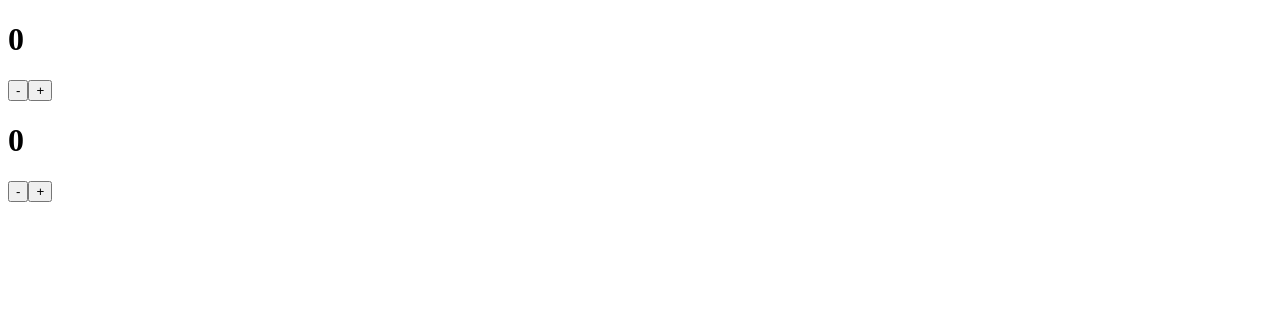
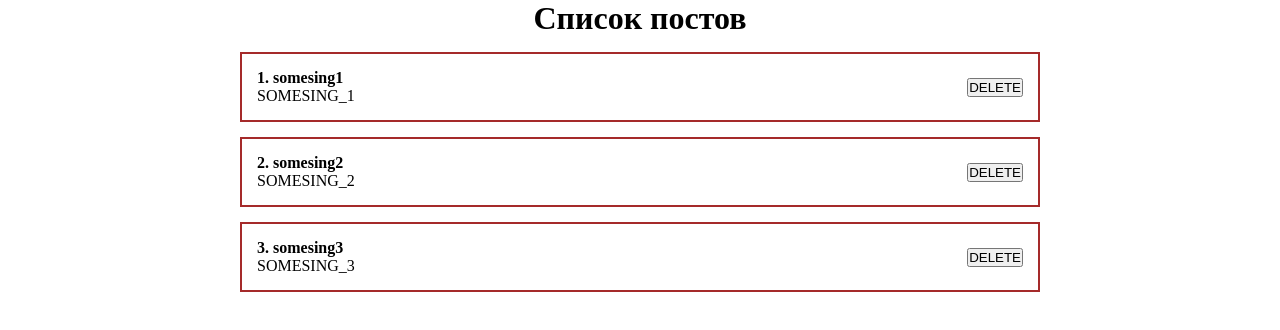
Before and after one commit to BinBazer/test-react, a React (Create React App) app: page / in a window 1280 px wide. Shown: the top 330 px of the page. Built offline with nearby package versions, Linux system fonts and the light colour scheme.

Commit message:
init component PostList

```diff
--- a/src/App.js
+++ b/src/App.js
@@ -1,16 +1,22 @@
 import React from 'react';
-import ClassCounter from './Components/ClassCounter';
-import Counter from './Components/Counter';
+import ClassCounter from './components/ClassCounter';
+import Counter from './components/Counter';
+import PostItem from './components/PostItem';
+import PostList from './components/PostList';
+import './styles/App.css';
 
 function App() {
 
-    const [value, setValue] = React.useState('Window for you')
+    const [posts, setPost] = React.useState([
+        { id: 1, title: 'somesing1', body: 'SOMESING_1' },
+        { id: 2, title: 'somesing2', body: 'SOMESING_2' },
+        { id: 3, title: 'somesing3', body: 'SOMESING_3' }
+    ])
 
 
   return (
       <div className="App">
-          <ClassCounter />
-          <Counter />
+          <PostList posts={posts} title={"Список постов"} />
       </div>
   );
 }
--- /dev/null
+++ b/src/Components/PostItem.jsx
@@ -0,0 +1,19 @@
+import React from 'react';
+
+const PostItem = (props) => {
+    return (
+        <div className="post">
+            <div className="post__content">
+                <strong>{props.post.id}. {props.post.title}</strong>
+                <div>
+                    {props.post.body}
+                </div>
+            </div>
+            <div className="post__btns">
+                <button>DELETE</button>
+            </div>
+        </div>
+    );
+}
+
+export default PostItem;
--- /dev/null
+++ b/src/Components/PostList.jsx
@@ -0,0 +1,17 @@
+import React from 'react';
+import PostItem from "./PostItem"
+
+const PostList = (props) => {
+    return (
+        <div>
+            <h1 style={{ textAlign: 'center' }}>
+                {props.title}
+            </h1>
+            {props.posts.map(post =>
+                <PostItem post={post} key={post.id} />
+            )}
+        </div>
+    );
+};
+
+export default PostList;
--- /dev/null
+++ b/src/styles/App.css
@@ -0,0 +1,23 @@
+* {
+    margin: 0;
+    padding: 0;
+    box-sizing: border-box;
+}
+
+#root{
+    display: flex;
+    justify-content: center;
+}
+
+.App{
+    width: 800px;
+}
+
+.post{
+    display: flex;
+    padding: 15px;
+    border: 2px solid brown;
+    margin-top: 15px;
+    justify-content: space-between;
+    align-items: center;
+}
```
